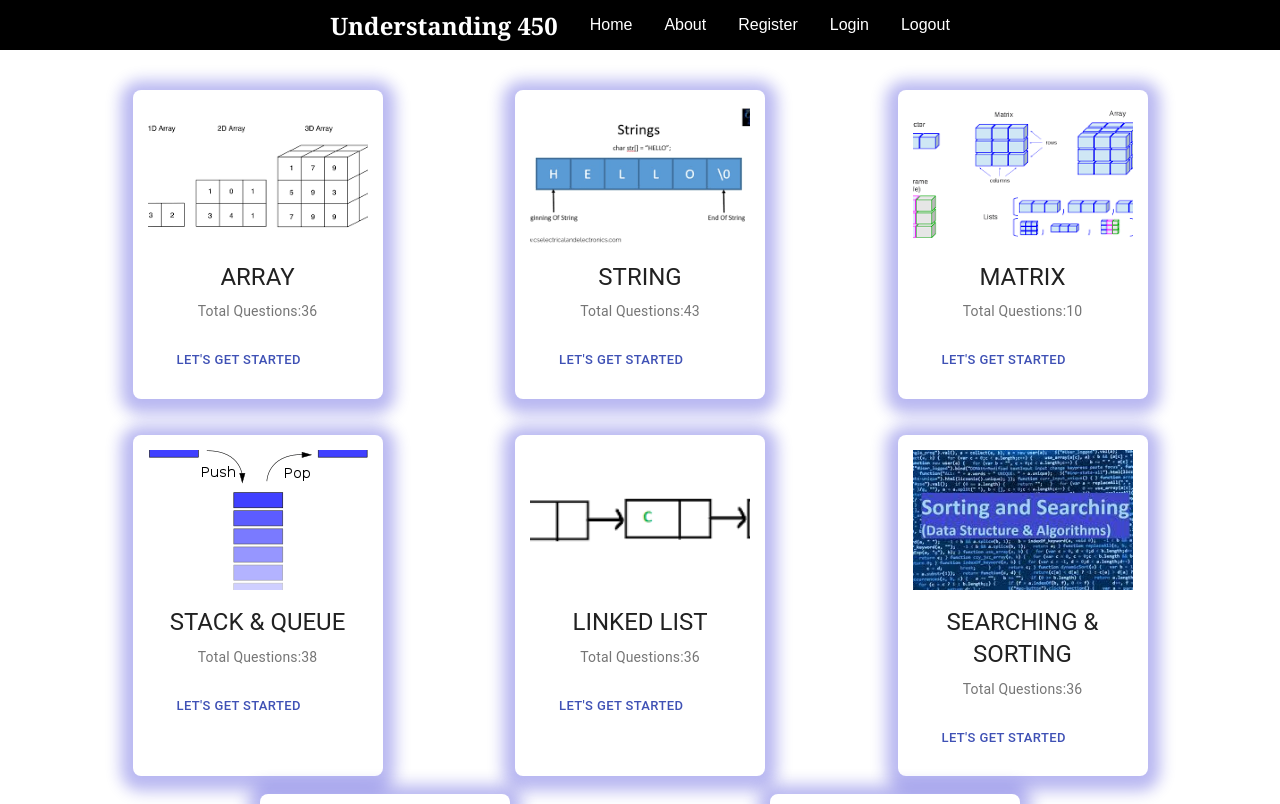
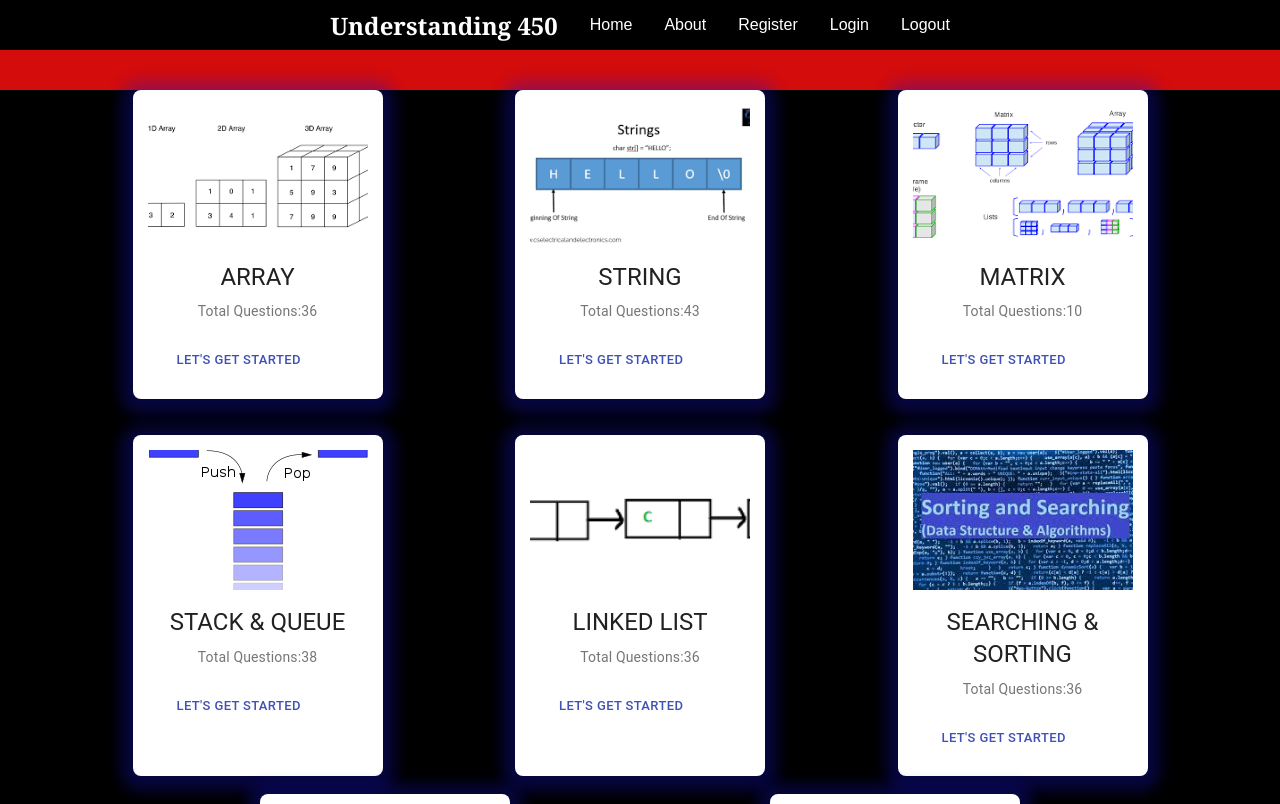
Before and after one commit to amanchauhan112/understanding450, a React (Create React App) app in the folder client/: page / in a window 1280 px wide. Shown: the top 804 px of the page. Built offline with nearby package versions, Linux system fonts and the light colour scheme.

Commit message:
changed styling of pages

```diff
--- a/client/src/Components/pages/style.css
+++ b/client/src/Components/pages/style.css
@@ -25,6 +25,8 @@
 body {
 
   font-family: "Montserrat", sans-serif;
+  background-color: rgb(212, 12, 12);
+
 
 }
 
@@ -35,7 +37,8 @@ body {
 
 .home_content{
   text-align: center;
-    margin-top:"20px";
+    /* margin-top:"20px"; */
+    background-color: black;
 }
 
 h1{
```
Also changed, not shown: client/src/Components/pages/home.js (+5 -3 lines).
